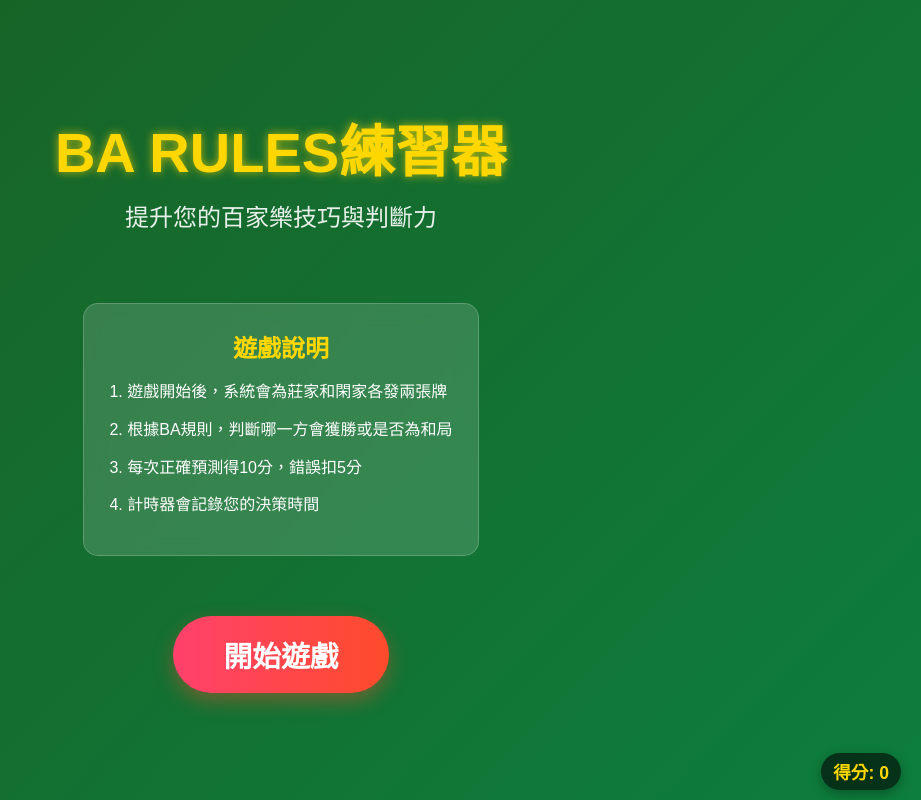
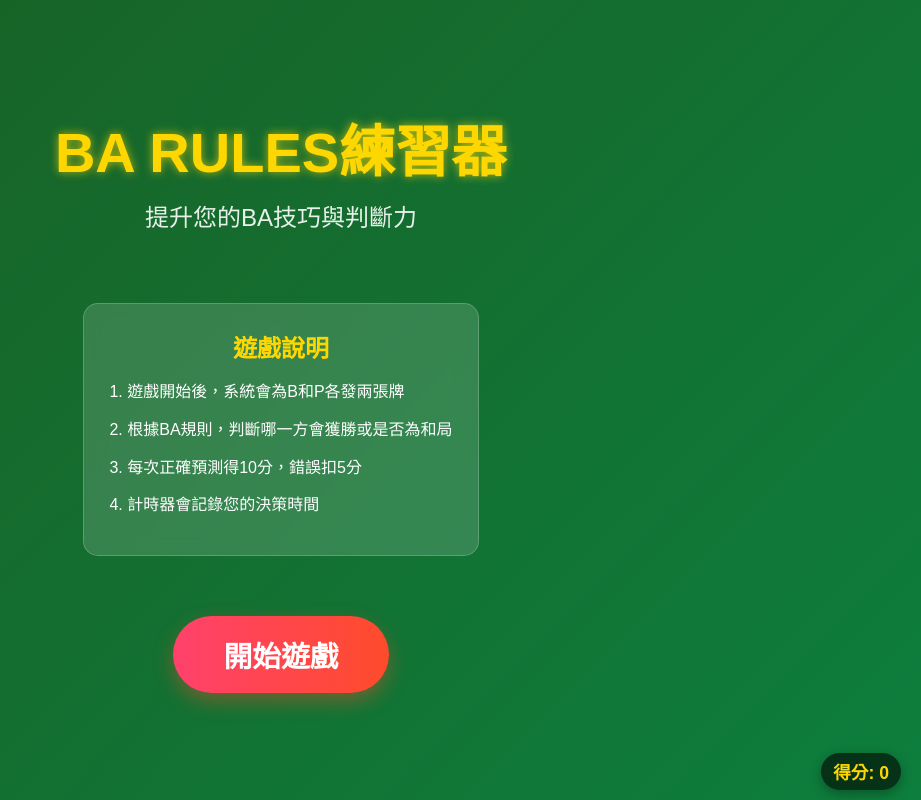
Before and after one commit to alexkong123/cards-rules, a plain HTML site: page index.html in a window 1280 px wide. Shown: the whole page, without its empty margins (359-1280 px from the left). Drawn offline with Linux system fonts and the light colour scheme.

Commit message:
Update index.html

```diff
--- a/index.html
+++ b/index.html
@@ -549,12 +549,12 @@
     <div class="main-screen" id="mainScreen">
         <div class="logo-container">
             <div class="logo">BA RULES練習器</div>
-            <div class="subtitle">提升您的百家樂技巧與判斷力</div>
+            <div class="subtitle">提升您的BA技巧與判斷力</div>
         </div>
 
         <div class="instructions">
             <h2>遊戲說明</h2>
-            <p>1. 遊戲開始後，系統會為莊家和閑家各發兩張牌</p>
+            <p>1. 遊戲開始後，系統會為B和P各發兩張牌</p>
             <p>2. 根據BA規則，判斷哪一方會獲勝或是否為和局</p>
             <p>3. 每次正確預測得10分，錯誤扣5分</p>
             <p>4. 計時器會記錄您的決策時間</p>
```
